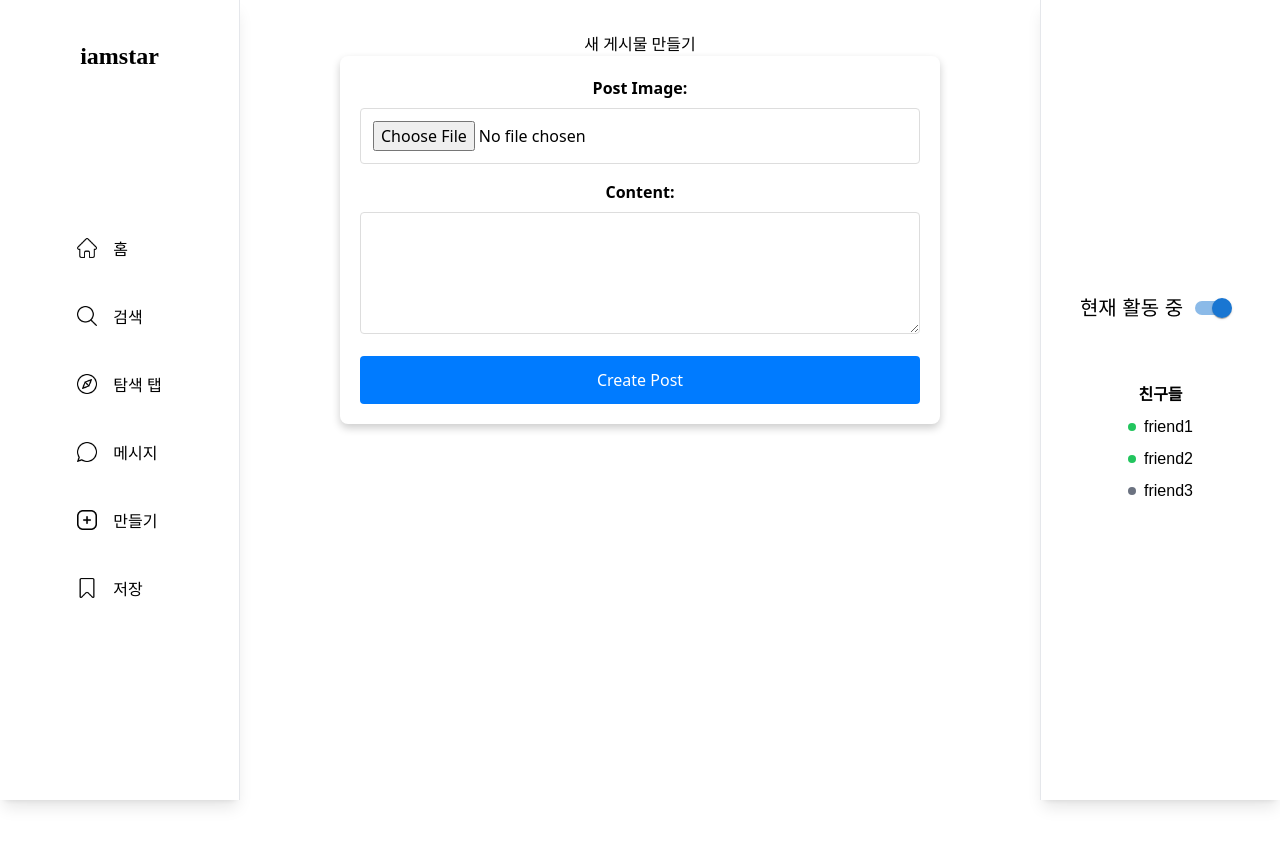
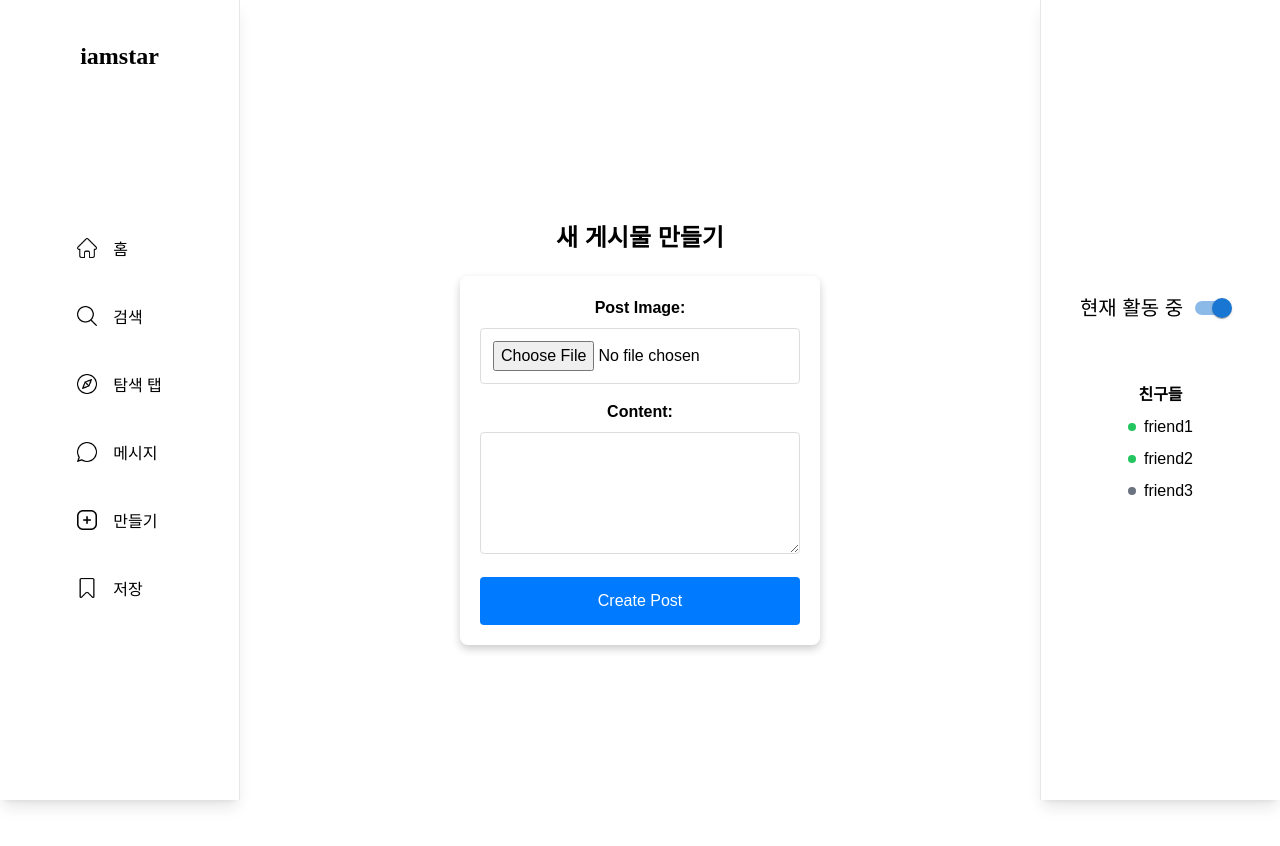
Before and after one commit to yugyeong2/FE-iamstar, a React (Vite) app: page /create in a window 1280 px wide. Shown: the top 846 px of the page. Before the commit the page ends 800 px from the top, so only its background shows below. Built offline with nearby package versions, Linux system fonts and the light colour scheme; a web font is replaced by a local one; what webfontloader would draw is missing.

Commit message:
CreatePostPage에 대한 css 추가

```diff
--- a/src/pages/styles/CreatePostPage.css
+++ b/src/pages/styles/CreatePostPage.css
@@ -1,5 +1,26 @@
-.create-post-page {
+.page-container {
+    display: flex;
+    justify-content: space-between;
+    height: 100vh;
+    font-family: 'seoulhangang', sans-serif;
+}
+
+.create-post-container {
+    flex: 1;
     padding: 20px;
-    max-width: 600px;
     margin: 0 auto;
+    max-width: 800px;
+    display: flex;
+    flex-direction: column;
+    align-items: center;
+    justify-content: center;
+    padding-left: 220px; /* LeftNavBar와의 여백 */
+    padding-right: 220px; /* ActivityStatus와의 여백 */
 }
+
+.create-post-title {
+    text-align: center;
+    font-size: 24px;
+    font-weight: bold;
+    margin-bottom: 20px;
+}
```
